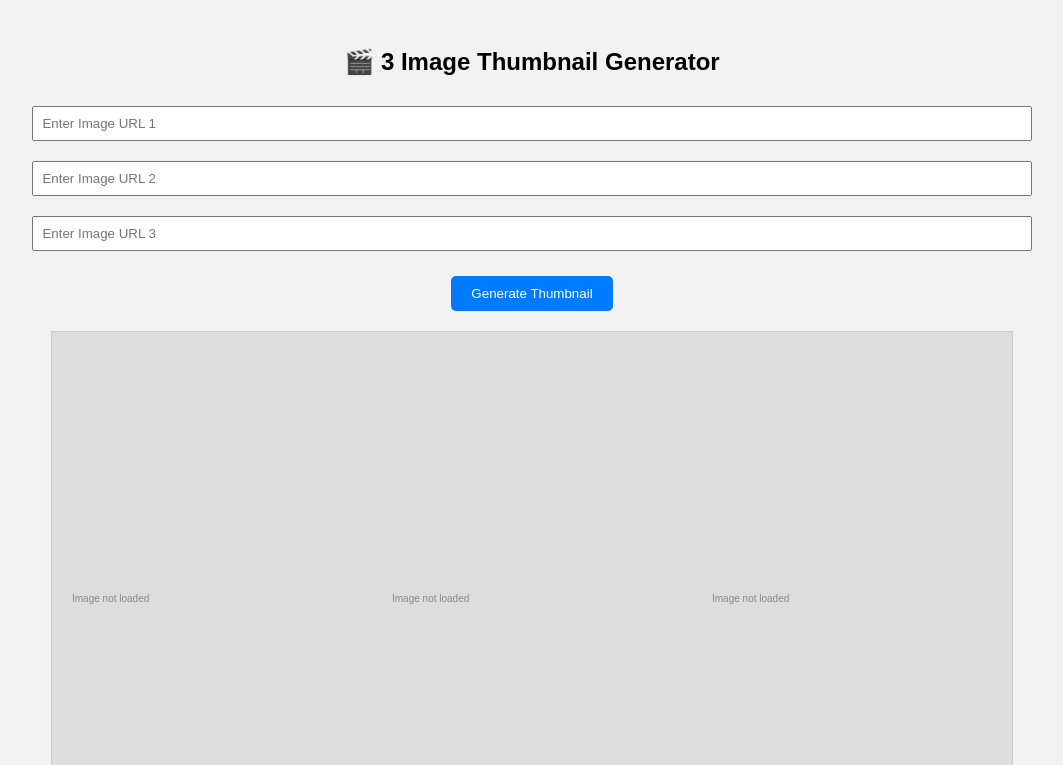
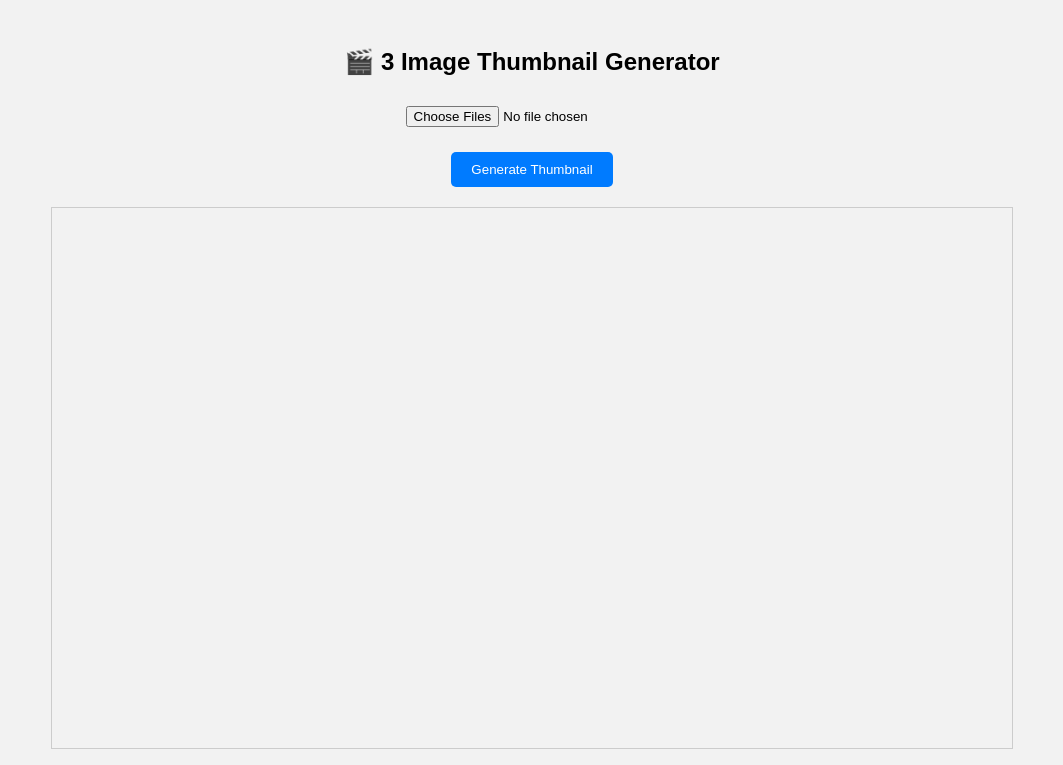
Before and after one commit to Rs-Sports/Fuck---ELITE-Rs, a plain HTML site: page index.html in a window 1280 px wide. Both pictures are taken after a click on the button "Generate Thumbnail". Shown: the top 765 px of the page, without its empty margins (108-1171 px from the left). Drawn offline with Linux system fonts and the light colour scheme.

Commit message:
Update index.html

```diff
--- a/index.html
+++ b/index.html
@@ -10,9 +10,7 @@
       text-align: center;
       padding: 20px;
     }
-    input {
-      width: 80%;
-      padding: 8px;
+    input[type="file"] {
       margin: 10px 0;
     }
     canvas {
@@ -36,9 +34,7 @@
 </head>
 <body>
   <h2>🎬 3 Image Thumbnail Generator</h2>
-  <input type="text" id="img1" placeholder="Enter Image URL 1">
-  <input type="text" id="img2" placeholder="Enter Image URL 2">
-  <input type="text" id="img3" placeholder="Enter Image URL 3">
+  <input type="file" id="imageUploader" accept="image/*" multiple>
   <br>
   <button onclick="generateThumbnail()">Generate Thumbnail</button>
   <br>
@@ -46,41 +42,33 @@
   <br>
   <button onclick="downloadThumbnail()">Download</button>  <script>
     function generateThumbnail() {
-      const urls = [
-        document.getElementById('img1').value,
-        document.getElementById('img2').value,
-        document.getElementById('img3').value
-      ];
-
+      const files = document.getElementById('imageUploader').files;
       const canvas = document.getElementById('thumbCanvas');
       const ctx = canvas.getContext('2d');
+      ctx.clearRect(0, 0, canvas.width, canvas.height);
 
-      ctx.clearRect(0, 0, canvas.width, canvas.height);
+      if (files.length !== 3) {
+        alert("Please upload exactly 3 images.");
+        return;
+      }
 
       const width = canvas.width / 3;
       const height = canvas.height;
 
       let loadedImages = 0;
-
-      urls.forEach((url, index) => {
-        const img = new Image();
-        img.crossOrigin = "anonymous";
-        img.onload = function () {
-          ctx.drawImage(img, index * width, 0, width, height);
-          loadedImages++;
-          if (loadedImages === 3) {
-            console.log("All images drawn");
+      for (let i = 0; i < 3; i++) {
+        const file = files[i];
+        const reader = new FileReader();
+        reader.onload = function (event) {
+          const img = new Image();
+          img.onload = function () {
+            ctx.drawImage(img, i * width, 0, width, height);
+            loadedImages++;
           }
+          img.src = event.target.result;
         }
-        img.onerror = function () {
-          ctx.fillStyle = '#ddd';
-          ctx.fillRect(index * width, 0, width, height);
-          ctx.fillStyle = '#888';
-          ctx.fillText("Image not loaded", index * width + 20, height / 2);
-          loadedImages++;
-        }
-        img.src = url;
-      });
+        reader.readAsDataURL(file);
+      }
     }
 
     function downloadThumbnail() {
```
